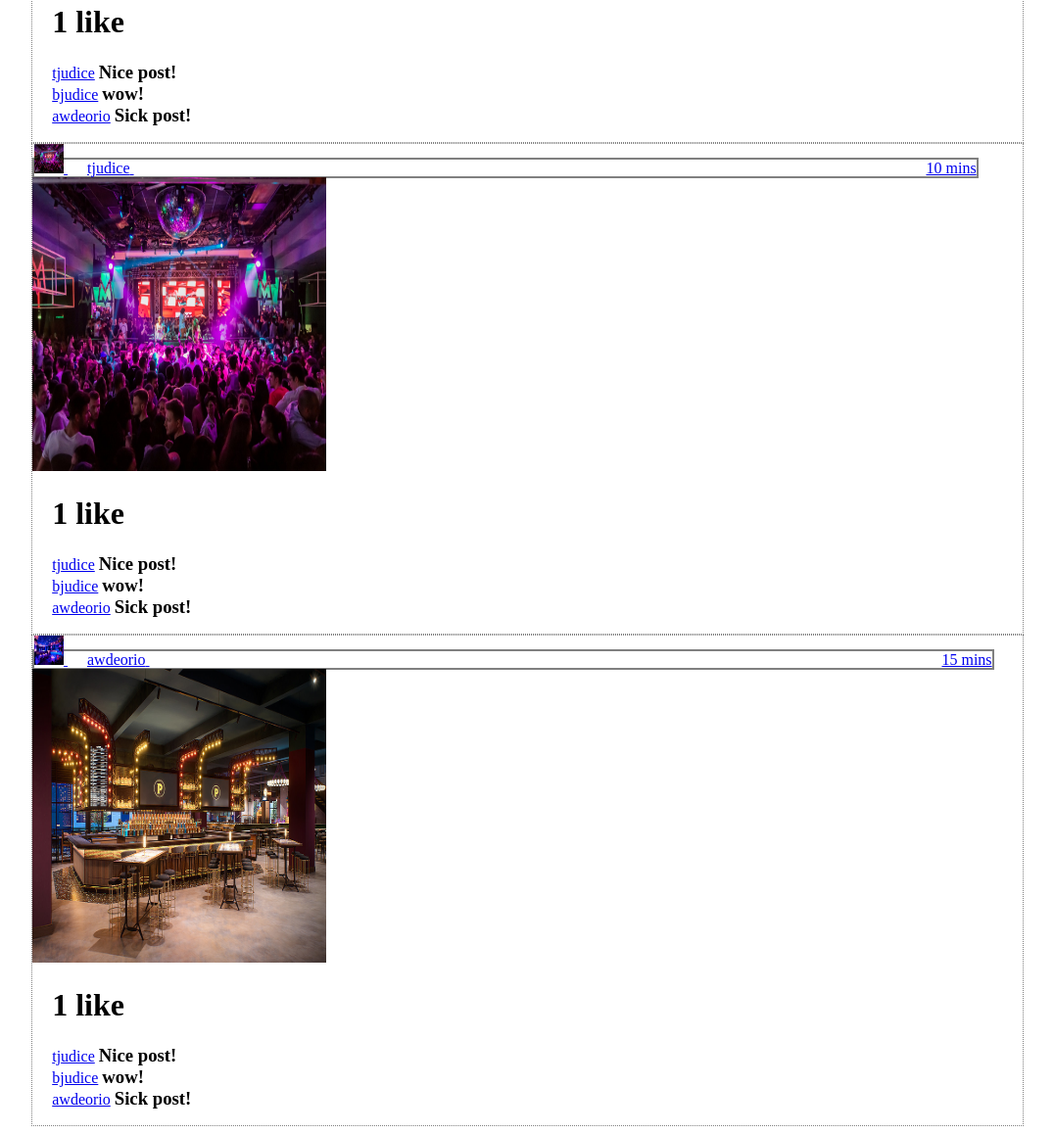
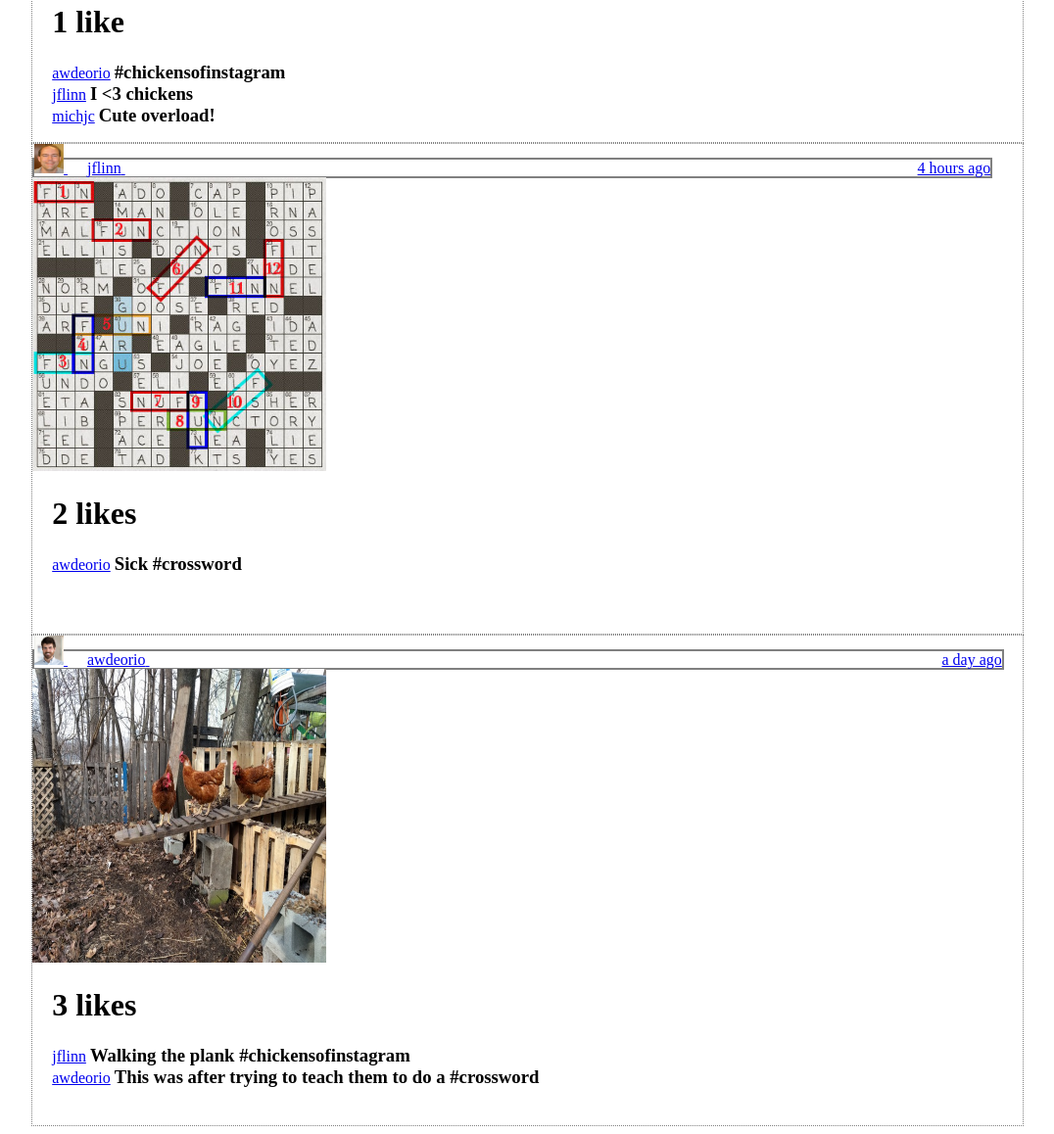
Before and after one commit to Tjudice/p1-insta485, a plain HTML site: page html/index.html in a window 1280 px wide. Shown: the part 400-1558 px from the top of the page at 98% size, without its empty margins (6-1082 px from the left). Drawn offline with Linux system fonts and the light colour scheme.

Commit message:
Correcting HTML for test cases and adding initial python directory

```diff
--- a/html/index.html
+++ b/html/index.html
@@ -17,27 +17,27 @@
                 <div class = "post-inline">
                     <div class = "user-post-info">
                         <a href = "/u/awdeorio/">
-                            <img class = "post-profile-photo" src = "/images/p1.jpg" alt = "profile photo"/>
+                            <img class = "post-profile-photo" src = "/uploads/e1a7c5c32973862ee15173b0259e3efdb6a391af.jpg" alt = "profile photo"/>
                             <p class = "post-username">awdeorio</p>
                         </a>
                     </div>
-                    <a class = "timestamp" href = "/p/3/">5 mins</a>
+                    <a class = "timestamp" href = "/p/3/">10 minutes ago</a>
                 </div>
-                <img id ="p1-img" class = "post-image" src = "/images/p1.jpg" alt = "instagram photo"/>
+                <img id ="p1-img" class = "post-image" src = "/uploads/9887e06812ef434d291e4936417d125cd594b38a.jpg" alt = "instagram photo"/>
                 <div class = "below-post">
                     <h1 class = "likes">1 like</h1>
                     <div class = "comments">
                         <div class = "comment">
-                            <a class = "comment-username" href = "/u/tjudice/">tjudice</a>
-                            <h3 class = "comment-content">Nice post!</h3>
+                            <a class = "comment-username" href = "/u/awdeorio/">awdeorio</a>
+                            <h3 class = "comment-content">#chickensofinstagram</h3>
                         </div>
                         <div class = "comment">
-                            <a class = "comment-username" href = "/u/bjudice/">bjudice</a>
-                            <h3 class = "comment-content">wow!</h3>
+                            <a class = "comment-username" href = "/u/jflinn/">jflinn</a>
+                            <h3 class = "comment-content">I &lt;3 chickens</h3>
                         </div>
                         <div class = "comment">
-                            <a class = "comment-username" href = "/u/awdeorio/">awdeorio</a>
-                            <h3 class = "comment-content">Sick post!</h3>
+                            <a class = "comment-username" href = "/u/michjc/">michjc</a>
+                            <h3 class = "comment-content">Cute overload!</h3>
                         </div>
                     </div>
                 </div>
@@ -45,28 +45,20 @@
             <div class = "post" id = "p2">
                 <div class = "post-inline">
                     <div class = "user-post-info">
-                        <a href = "/u/tjudice/">
-                            <img class = "post-profile-photo" src = "/images/p2.jpg" alt = "profile photo"/>
-                            <p class = "post-username">tjudice</p>
+                        <a href = "/u/jflinn/">
+                            <img class = "post-profile-photo" src = "/uploads/505083b8b56c97429a728b68f31b0b2a089e5113.jpg" alt = "profile photo"/>
+                            <p class = "post-username">jflinn</p>
                         </a>
                     </div>
-                    <a class = "timestamp" href = "/p/2/">10 mins </a>
+                    <a class = "timestamp" href = "/p/2/">4 hours ago</a>
                 </div>
-                <img id ="p2-img" class = "post-image" src = "/images/p2.jpg" alt = "instagram photo"/>
+                <img id ="p2-img" class = "post-image" src = "/uploads/ad7790405c539894d25ab8dcf0b79eed3341e109.jpg" alt = "instagram photo"/>
                 <div class = "below-post">
-                    <h1 class = "likes">1 like</h1>
+                    <h1 class = "likes">2 likes</h1>
                     <div class = "comments">
                         <div class = "comment">
-                            <a class = "comment-username" href = "/u/tjudice/">tjudice</a>
-                            <h3 class = "comment-content">Nice post!</h3>
-                        </div>
-                        <div class = "comment">
-                            <a class = "comment-username" href = "/u/bjudice/">bjudice</a>
-                            <h3 class = "comment-content">wow!</h3>
-                        </div>
-                        <div class = "comment">
                             <a class = "comment-username" href = "/u/awdeorio/">awdeorio</a>
-                            <h3 class = "comment-content">Sick post!</h3>
+                            <h3 class = "comment-content">Sick #crossword</h3>
                         </div>
                     </div>
                 </div>
@@ -75,27 +67,23 @@
                 <div class = "post-inline">
                     <div class = "user-post-info">
                         <a href = "/u/awdeorio/">
-                            <img class = "post-profile-photo" src = "/images/p1.jpg" alt = "profile photo"/>
+                            <img class = "post-profile-photo" src = "/uploads/e1a7c5c32973862ee15173b0259e3efdb6a391af.jpg" alt = "profile photo"/>
                             <p class = "post-username">awdeorio</p>
                         </a>
                     </div>
-                    <a class = "timestamp" href = "/p/1/">15 mins</a>
+                    <a class = "timestamp" href = "/p/1/">a day ago</a>
                 </div>
-                <img id ="p3-img" class = "post-image" src = "/images/p3.jpg" alt = "instagram photo"/>
+                <img id ="p3-img" class = "post-image" src = "/uploads/122a7d27ca1d7420a1072f695d9290fad4501a41.jpg" alt = "instagram photo"/>
                 <div class = "below-post">
-                    <h1 class = "likes">1 like</h1>
+                    <h1 class = "likes">3 likes</h1>
                     <div class = "comments">
                         <div class = "comment">
-                            <a class = "comment-username" href = "/u/tjudice/">tjudice</a>
-                            <h3 class = "comment-content">Nice post!</h3>
-                        </div>
-                        <div class = "comment">
-                            <a class = "comment-username" href = "/u/bjudice/">bjudice</a>
-                            <h3 class = "comment-content">wow!</h3>
+                            <a class = "comment-username" href = "/u/jflinn/">jflinn</a>
+                            <h3 class = "comment-content">Walking the plank #chickensofinstagram</h3>
                         </div>
                         <div class = "comment">
                             <a class = "comment-username" href = "/u/awdeorio/">awdeorio</a>
-                            <h3 class = "comment-content">Sick post!</h3>
+                            <h3 class = "comment-content">This was after trying to teach them to do a #crossword</h3>
                         </div>
                     </div>
                 </div>
```
Also changed, not shown: html/u/awdeorio/index.html (+6 -6 lines), 1 other file.
